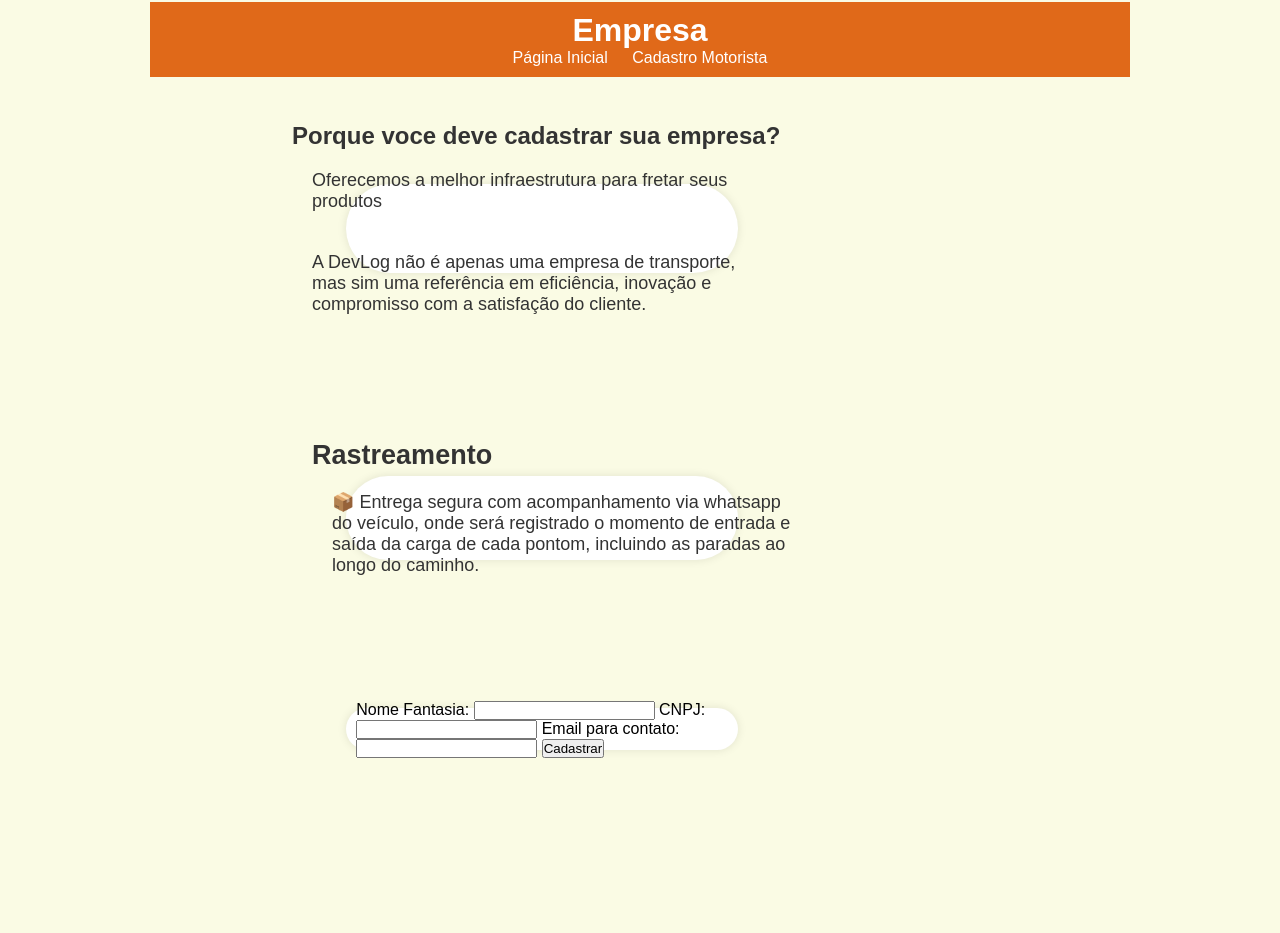
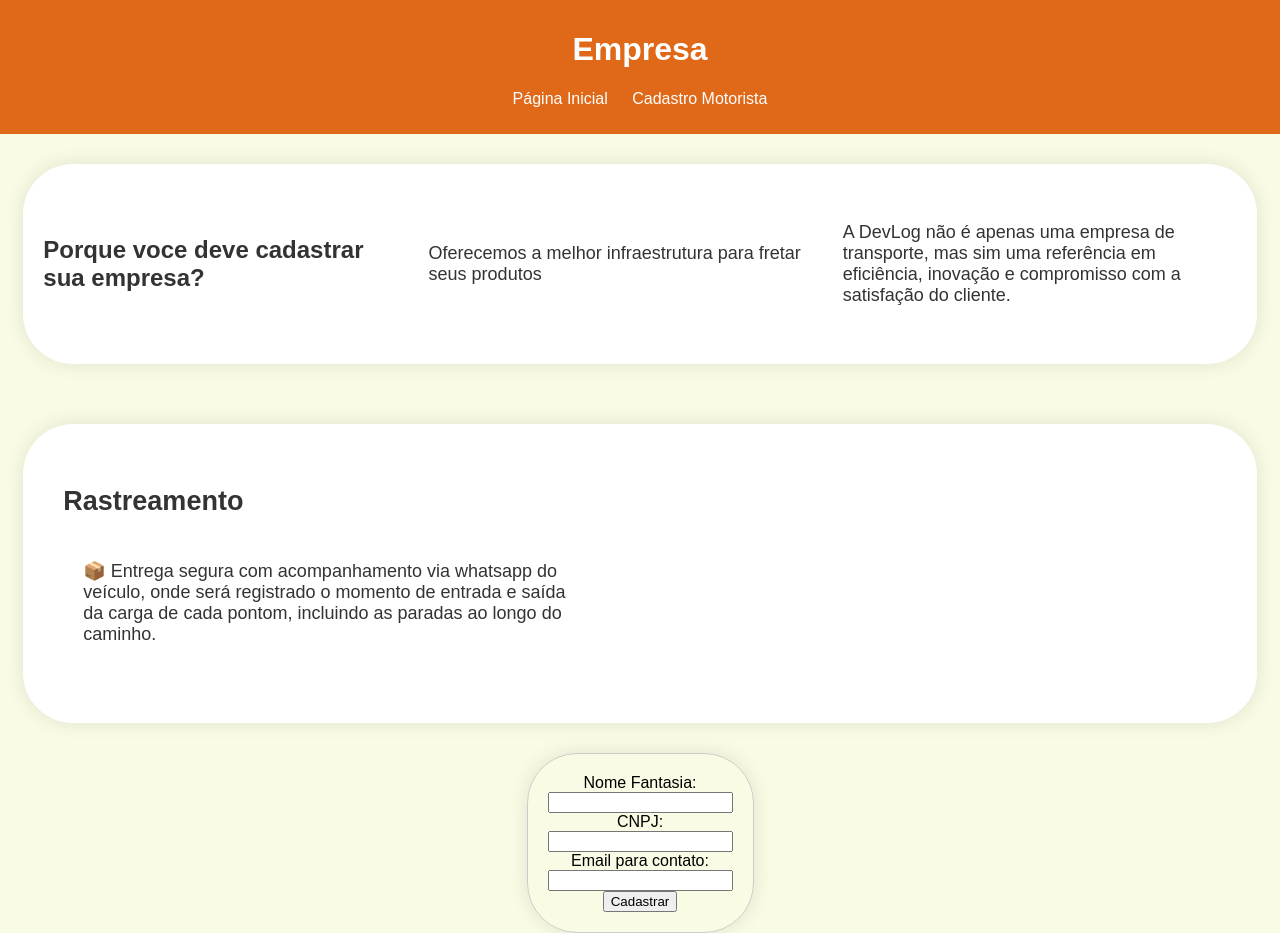
Before and after one commit to mariprince/teste-TCC-ds, a PHP site: page /cadastro_empresa.html in a window 1280 px wide. Before the commit the page ends 758 px from the top, so only its background shows below. Run offline with PHP 8.4, Linux system fonts and the light colour scheme.

Commit message:
layout Mot e Emp - css

```diff
--- a/13.03/cadastro_empresa.html
+++ b/13.03/cadastro_empresa.html
@@ -17,19 +17,13 @@
         </nav>
     </header>
     <section>
-    <div class="container">
-        <div class="row">
-          <div class="row-1">
         <h2>Porque voce deve cadastrar sua empresa?</h2>
         <p class="texto"> Oferecemos a melhor infraestrutura para fretar seus produtos</p>
-          </div>
-        </div>
-        <div class="row-2">
+
         <p class="texto"> A DevLog não é apenas uma empresa de transporte,
             mas sim uma referência em eficiência,
-                inovação e compromisso com a satisfação do cliente.</p>
-          </div>
-    </div>
+            inovação e compromisso com a satisfação do cliente.
+        </p>
     </section>
     <section>
     <div class="texto">
@@ -41,7 +35,6 @@
         </div>
     </div>
     </section>
-    <section>
     <form id="form_empresa" method="post">
         <label for="nome_empresa">Nome Fantasia:</label>
         <input type="text" id="nome_empresa" name="nome_empresa" required>
@@ -51,8 +44,6 @@
         <input type="email" id="email_empresa" name="email_empresa" required>
         <button type="button" class="btn btn-outline-warning custom-btn">Cadastrar</button>
     </form>
-    </section>
-
 </body>
 <script src="script_empresa.js"></script>
 </html>
--- a/13.03/style.css
+++ b/13.03/style.css
@@ -2,7 +2,6 @@ html, body {
     height: 100%; /* Garante que o body ocupe toda a altura da tela */
     margin: 0; /* Remove margens padrão */
 }
-
 
 body {
     display: grid;
@@ -22,16 +21,68 @@ body {
     align-items: center;
 }
 
-.media-body{
+section {
+    display: flex; /* Use flexbox for layout */
+    align-items: center; /* Center items vertically */
+    margin: 30px;
+    padding: 20px;
+    background-color: #fff;
+    border-radius: 50px;
+    box-shadow: 0 0 20px rgba(0, 0, 0, 0.1);
+}
+
+form {
+    /*
+    display: flex; /* Use flexbox for layout
+    align-items: center; /* Center items vertically
+    align-content: center;
+    margin: 30px;
+    padding: 20px;
+    background-color: #fff;
+    border-radius: 50px;
+    box-shadow: 0 0 20px rgba(0, 0, 0, 0.1);
+    */
+    width: auto;
+    height: auto;
+    margin: auto;
+    display: flex;
+    flex-direction: column; /* Stack children vertically */
+    align-items: center; /* Center items horizontally */
+    justify-content: center; /* Center items vertically */
+    text-align: center; /* Center text within the form */
+    border: 1px solid #ccc; /* Optional: border for the form */
+    padding: 20px; /* Optional: padding around the form */
+    border-radius: 50px;
+    box-shadow: 0 0 20px rgba(0, 0, 0, 0.1);
+}
+
+.imgMC {
+    border-radius: 20%;
+    float: left; /* Float the image to the left
+    margin-right: 15px; /* Add some space between the image and the text */
+}
+
+.media-body {
     margin: auto;
     display: flex;
     align-items: center;
 }
 
-*{
-    padding: 0;
-    margin: 0;
-    box-sizing: border-box;
+h2M {
+    margin: 15px;
+    padding: 15px;
+    font-weight: bold;
+    font-size: 28px;
+    text-align: center;
+    font-style: normal;
+}
+
+p1 {
+    font-size: 22px; /* Set the font size */
+    color: #333; /* Set the text color */
+    line-height: 1.5; /* Set the line height for better readability */
+    margin: 50px 0; /* Set top and bottom margins */
+    text-align: left; /* Align text to the left (can be center or right as needed) */
 }
 
 header {
@@ -56,27 +107,10 @@ nav ul li a {
     text-decoration: none;
 }
 
-section {
-    margin: 30px;
-    padding: 10px;
-    background-color: #fff;
-    border-radius: 50px;
-    box-shadow: 0 0 10px rgba(0, 0, 0, 0.1);
-    display: flex;
-    justify-content: center;
-    align-items: center;
-    width: 40%;
-    margin-left: 20%;
-    height: 30%;
-}
-
 h2 {
     color: #333;
 }
 
-/*Parte de baixo do header
-#e06919
-*/
 body {
     font-family: Arial, sans-serif;
     margin: 0;
@@ -91,7 +125,8 @@ body {
     justify-content: space-between;
     padding: 20px;
 }
-    .subtexto{
+
+.subtexto {
     max-width: 30%;
     padding: 5px;
     max-width: 60%;
@@ -112,42 +147,38 @@ body {
     width: 500px;
 }
 
-.slider{
+.slider {
     width: 100%;
     height: 400px;
     overflow: hidden;
-
 }
 
-.slides{
+.slides {
     width: 400%;
     height: 400px;
     display: flex;
-
 }
 
-.slides input{
+.slides input {
     display: none;
 }
 
-.slide{
+.slide {
     width: 25%;
     position: relative;
     transition: 2s ease-in-out;
     display: flex;
     transform: translateX(0);
-
 }
 
-.slide img{
+.slide img {
     width: 100%;
     height: 400px;
     filter: drop-shadow(0px 0px 10px #000);
     margin: 10;
-
 }
 
-.manual-navigation{
+.manual-navigation {
     position: absolute;
     width: 100%;
     margin-top: -40px;
@@ -155,7 +186,7 @@ body {
     justify-content: center;
 }
 
-.manual-btn{
+.manual-btn {
     border: 2px solid #fff;
     padding: 5px;
     border-radius: 10px;
@@ -163,27 +194,27 @@ body {
     transition: 1s;
 }
 
-.manual-btn:not(:last-child){
+.manual-btn:not(:last-child) {
     margin-right: 40px;
 }
 
-.manual-btn:hover{
+.manual-btn:hover {
     background-color: #fff;
 }
 
-#radio1:checked ~ .first{
+#radio1:checked ~ .first {
     margin-left: 0;
 }
 
-#radio2:checked ~ .first{
+#radio2:checked ~ .first {
     margin-left: -25%;
 }
 
-#radio3:checked ~ .first{
+#radio3:checked ~ .first {
     margin-left: -50%;
 }
 
-.navigation-auto div{
+.navigation-auto div {
     border: 2px solid #e06919;
     padding: 5px;
     border-radius: 10px;
@@ -191,7 +222,7 @@ body {
     transition: 1s;
 }
 
-.navigation-auto{
+.navigation-auto {
     position: absolute;
     width: 100%;
     margin-top: 360px;
@@ -199,18 +230,18 @@ body {
     justify-content: center;
 }
 
-.navigation-auto div:not(:last-child){
+.navigation-auto div:not(:last-child) {
     margin-right: 40px;
 }
 
-#radio1:checked ~ .navigation-auto .auto-btn1{
+#radio1:checked ~ .navigation-auto .auto-btn1 {
     background-color: #fff;
 }
 
-#radio2:checked ~ .navigation-auto .auto-btn2{
+#radio2:checked ~ .navigation-auto .auto-btn2 {
     background-color: #fff;
 }
 
-#radio3:checked ~ .navigation-auto .auto-btn3{
+#radio3:checked ~ .navigation-auto .auto-btn3 {
     background-color: #fff;
 }
```
Also changed, not shown: 13.03/cadastro_motorista.html (+11 -19 lines). Lines whose indentation alone changed are shown as unchanged.
